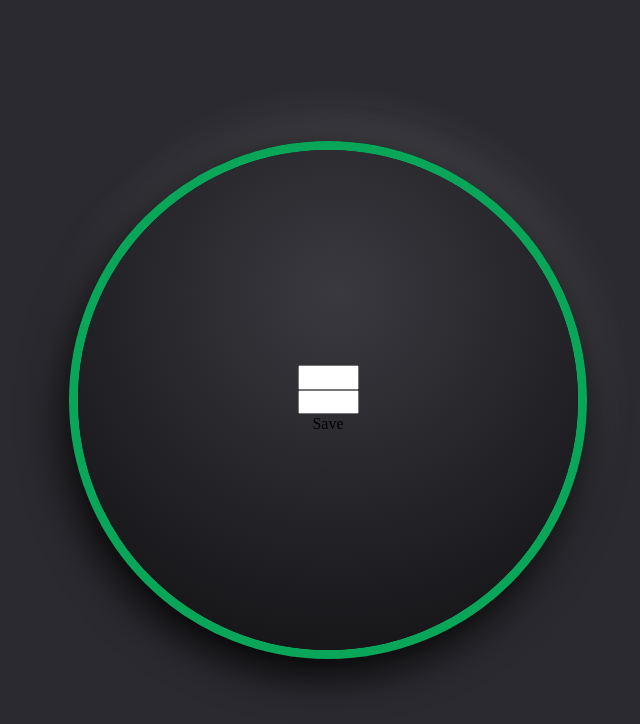
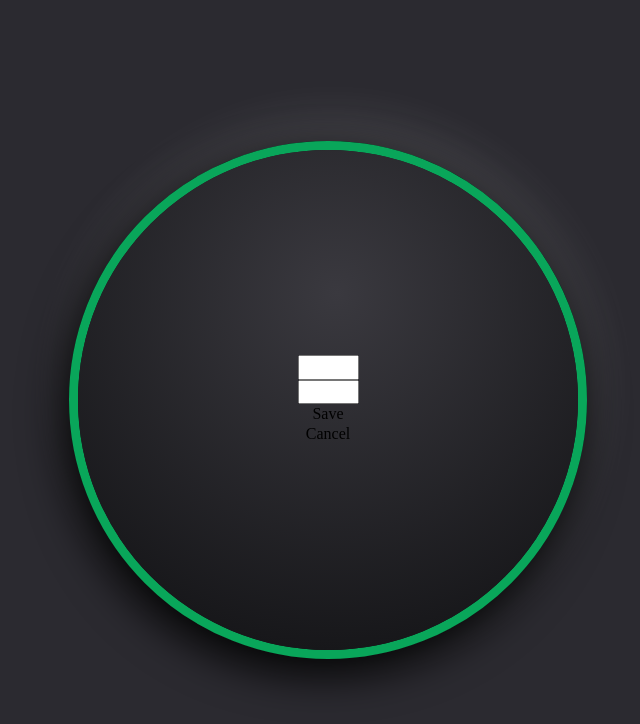
Before and after one commit to peter-hinch/advent-of-js-2022-day-01-pomodoro-timer, a React (Create React App) app: page / in a window 1280 px wide. Both pictures are taken after a click on the button "settings". Shown: the top 724 px of the page, without its empty margins (312-952 px from the left). Built offline with nearby package versions, Linux system fonts and the light colour scheme.

Commit message:
Add Handling of NaN and cancel button to settings.

```diff
--- a/src/App.tsx
+++ b/src/App.tsx
@@ -11,8 +11,19 @@ const App: React.FC = () => {
   const [timerRunning, setTimerRunning] = useState<boolean>(false);
 
   // Helper functions
-  const convertToSeconds = (mins: string, secs: string) =>
-    parseInt(mins) * 60 + parseInt(secs);
+  const convertToSeconds = (minutes: string, seconds: string) => {
+    const minutesInt = parseInt(minutes);
+    const secondsInt = parseInt(seconds);
+    let time = 0;
+
+    if (!isNaN(minutesInt)) {
+      time += minutesInt * 60;
+    }
+    if (!isNaN(secondsInt)) {
+      time += secondsInt;
+    }
+    return time;
+  };
 
   const convertFromSeconds = (value: number) => {
     const minutes = Math.floor(value / 60)
@@ -46,13 +57,17 @@ const App: React.FC = () => {
     setTimeRemaining(settings?.time);
   };
 
-  const handleSettingsClose = (minutes: string, seconds: string) => {
+  const handleSettingsSave = (minutes: string, seconds: string) => {
     let time = convertToSeconds(minutes, seconds);
     setSettings({
       settingsOpen: false,
       time: time
     });
     setTimeRemaining(time);
+  };
+
+  const handleSettingsCancel = () => {
+    setSettings((prevSettings) => ({ ...prevSettings, settingsOpen: false }));
   };
 
   useEffect(() => {
@@ -69,7 +84,10 @@ const App: React.FC = () => {
     <main>
       <section id="timer">
         {settings?.settingsOpen && (
-          <Settings handleClose={handleSettingsClose} />
+          <Settings
+            handleSave={handleSettingsSave}
+            handleCancel={handleSettingsCancel}
+          />
         )}
         {!timeRemaining && (
           <Modal text="Time's Up!" handleConfirm={handleModalConfirm} />
@@ -143,7 +161,10 @@ const Modal: React.FC<{ text: string; handleConfirm: Function }> = ({
   );
 };
 
-const Settings: React.FC<{ handleClose: Function }> = ({ handleClose }) => {
+const Settings: React.FC<{ handleSave: Function; handleCancel: Function }> = ({
+  handleSave,
+  handleCancel
+}) => {
   const [minutes, setMinutes] = useState<string>();
   const [seconds, setSeconds] = useState<string>();
 
@@ -176,7 +197,8 @@ const Settings: React.FC<{ handleClose: Function }> = ({ handleClose }) => {
         value={seconds?.toString()?.padStart(2, '0')}
         onChange={(event) => handleInputChange(event)}
       />
-      <button onClick={() => handleClose(minutes, seconds)}>Save</button>
+      <button onClick={() => handleSave(minutes, seconds)}>Save</button>
+      <button onClick={() => handleCancel()}>Cancel</button>
     </dialog>
   );
 };
```
